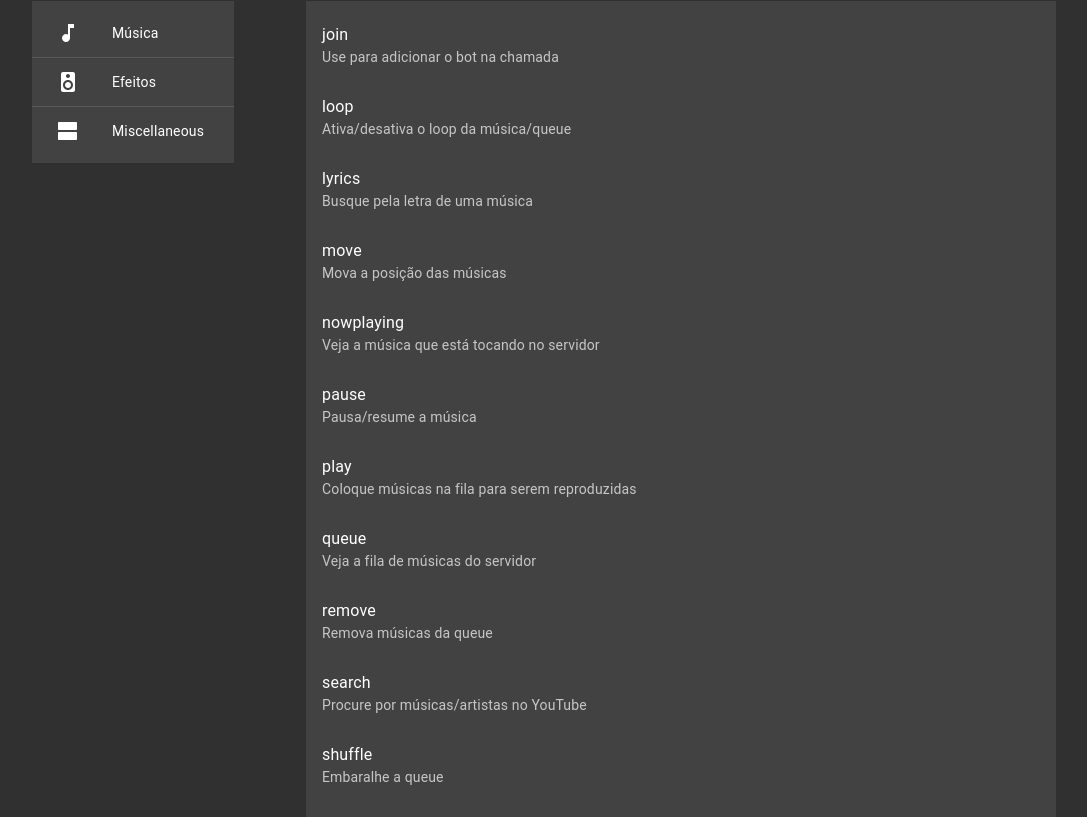
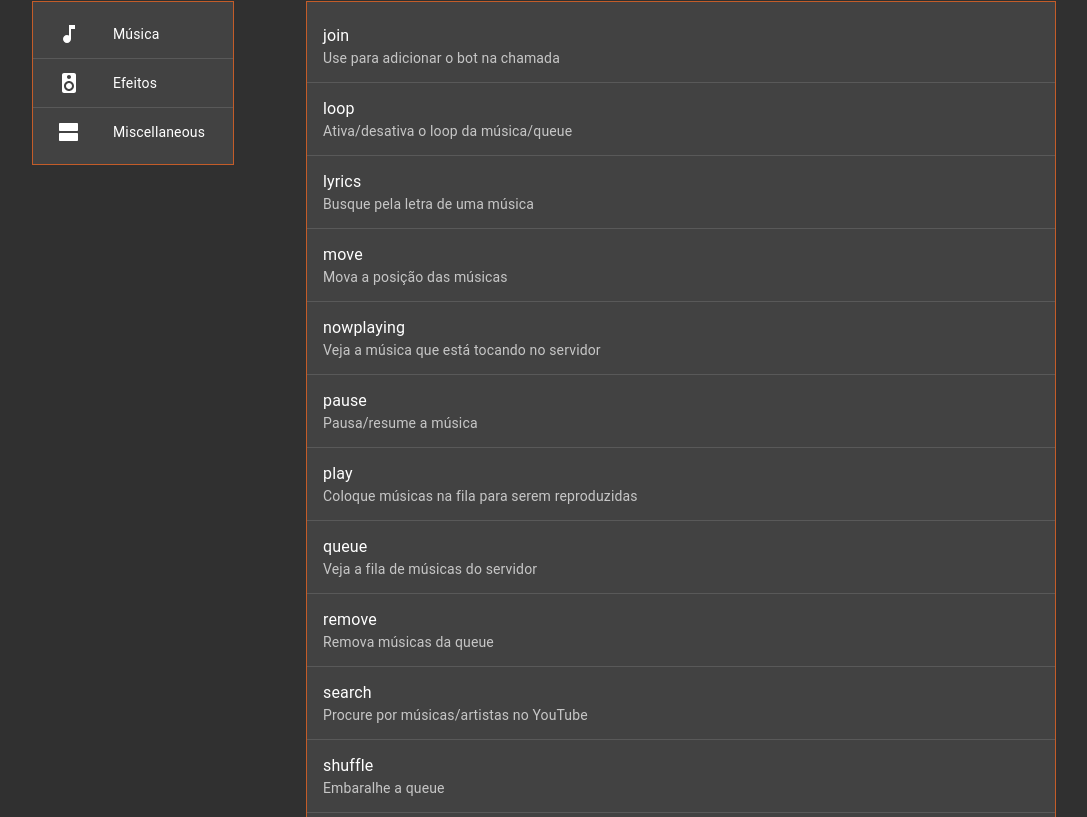
Before and after one commit to RichardPompeo/GroveSite, a React (Create React App) app: page /commands in a window 1280 px wide. Shown: the part 163-980 px from the top of the page, without its empty margins (96-1183 px from the left). Built offline with nearby package versions, Linux system fonts and the light colour scheme.

Commit message:
Added border and divider

```diff
--- a/src/components/EffectsList.js
+++ b/src/components/EffectsList.js
@@ -1,7 +1,8 @@
 import React from 'react'
 import {
   ListItem,
-  ListItemText
+  ListItemText,
+  Divider
 } from '@material-ui/core'
 
 function EffectsList() {
@@ -13,24 +14,28 @@ function EffectsList() {
           secondary="Ativa o filtro BassBoost na música"
         />
       </ListItem>
+      <Divider />
       <ListItem>
         <ListItemText
           primary="distortion"
           secondary="Ativa o filtro Distortion na música"
         />
       </ListItem>
+      <Divider />
       <ListItem>
         <ListItemText
           primary="nightcore"
           secondary="Ativa o filtro NightCore na música"
         />
       </ListItem>
+      <Divider />
       <ListItem>
         <ListItemText
           primary="vaporwave"
           secondary="Ativa o filtro VaporWave na música"
         />
       </ListItem>
+      <Divider />
       <ListItem>
         <ListItemText
           primary="speed"
--- a/src/components/MiscList.js
+++ b/src/components/MiscList.js
@@ -1,5 +1,6 @@
 import React from 'react'
 import {
+  Divider,
   ListItem,
   ListItemText
 } from '@material-ui/core'
@@ -13,18 +14,21 @@ function MiscList() {
           secondary="Use para ver informações sobre o bot"
         />
       </ListItem>
+      <Divider />
       <ListItem>
         <ListItemText
           primary="effects"
           secondary="Use para ver a configuração do player"
         />
       </ListItem>
+      <Divider />
       <ListItem>
         <ListItemText
           primary="help"
           secondary="Use para obter ajuda"
         />
       </ListItem>
+      <Divider />
       <ListItem>
         <ListItemText
           primary="shards"
--- a/src/components/MusicList.js
+++ b/src/components/MusicList.js
@@ -1,7 +1,8 @@
 import React from 'react'
 import {
   ListItem,
-  ListItemText
+  ListItemText,
+  Divider
 } from '@material-ui/core'
 
 function MusicList() {
@@ -13,78 +14,91 @@ function MusicList() {
           secondary="Use para adicionar o bot na chamada"
         />
       </ListItem>
+      <Divider />
       <ListItem>
         <ListItemText
           primary="loop"
           secondary="Ativa/desativa o loop da música/queue"
         />
       </ListItem>
+      <Divider />
       <ListItem>
         <ListItemText
           primary="lyrics"
           secondary="Busque pela letra de uma música"
         />
       </ListItem>
+      <Divider />
       <ListItem>
         <ListItemText
           primary="move"
           secondary="Mova a posição das músicas"
         />
       </ListItem>
+      <Divider />
       <ListItem>
         <ListItemText
           primary="nowplaying"
           secondary="Veja a música que está tocando no servidor"
         />
       </ListItem>
+      <Divider />
       <ListItem>
         <ListItemText
           primary="pause"
           secondary="Pausa/resume a música"
         />
       </ListItem>
+      <Divider />
       <ListItem>
         <ListItemText
           primary="play"
           secondary="Coloque músicas na fila para serem reproduzidas"
         />
       </ListItem>
+      <Divider />
       <ListItem>
         <ListItemText
           primary="queue"
           secondary="Veja a fila de músicas do servidor"
         />
       </ListItem>
+      <Divider />
       <ListItem>
         <ListItemText
           primary="remove"
           secondary="Remova músicas da queue"
         />
       </ListItem>
+      <Divider />
       <ListItem>
         <ListItemText
           primary="search"
           secondary="Procure por músicas/artistas no YouTube"
         />
       </ListItem>
+      <Divider />
       <ListItem>
         <ListItemText
           primary="shuffle"
           secondary="Embaralhe a queue"
         />
       </ListItem>
+      <Divider />
       <ListItem>
         <ListItemText
           primary="skip"
           secondary="Avançe para a próxima música da queue"
         />
       </ListItem>
+      <Divider />
       <ListItem>
         <ListItemText
           primary="stop"
           secondary="Faça o bot parar de tocar músicas"
         />
       </ListItem>
+      <Divider />
       <ListItem>
         <ListItemText
           primary="volume"
--- a/src/pages/CommandsPage.js
+++ b/src/pages/CommandsPage.js
@@ -32,6 +32,7 @@ const useStyles = makeStyles((theme) => ({
   },
   demo: {
     backgroundColor: theme.palette.background.paper,
+    border: '1px solid' + theme.palette.secondary.main
   },
   buttons: {
     textTransform: 'none',
```
